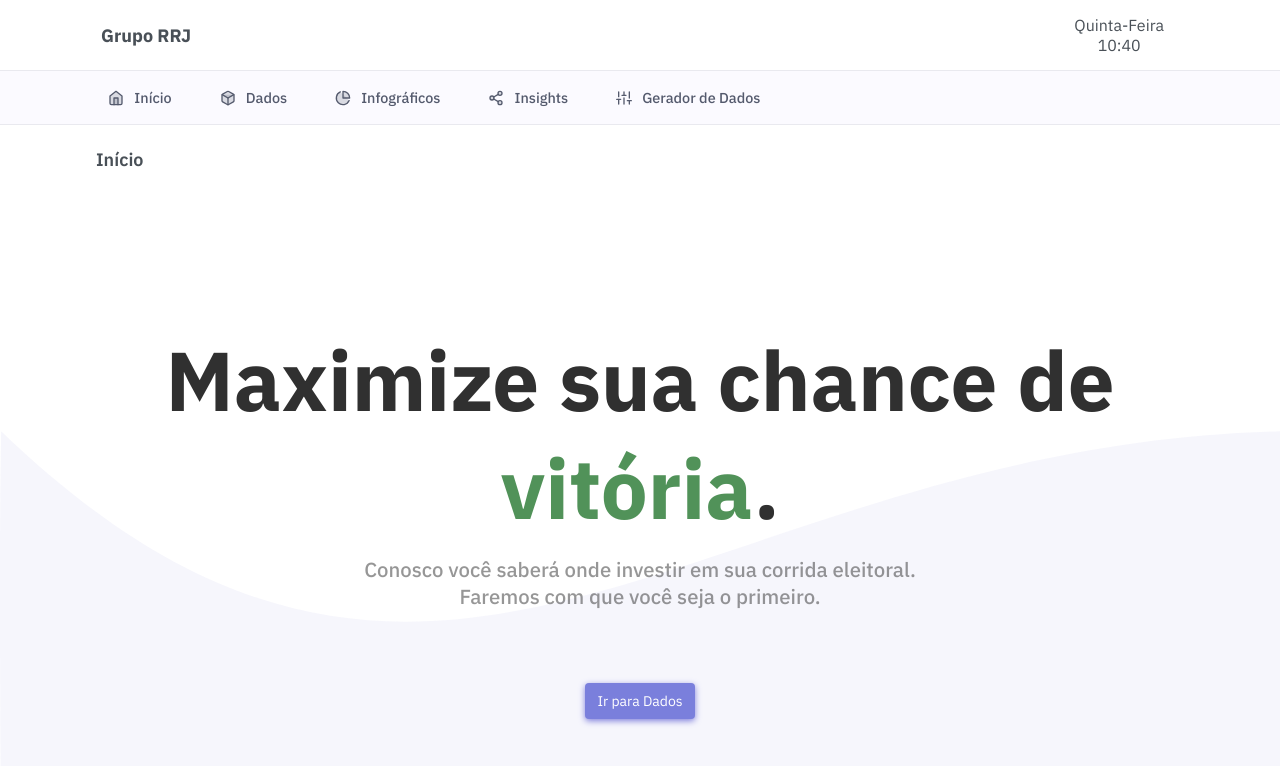
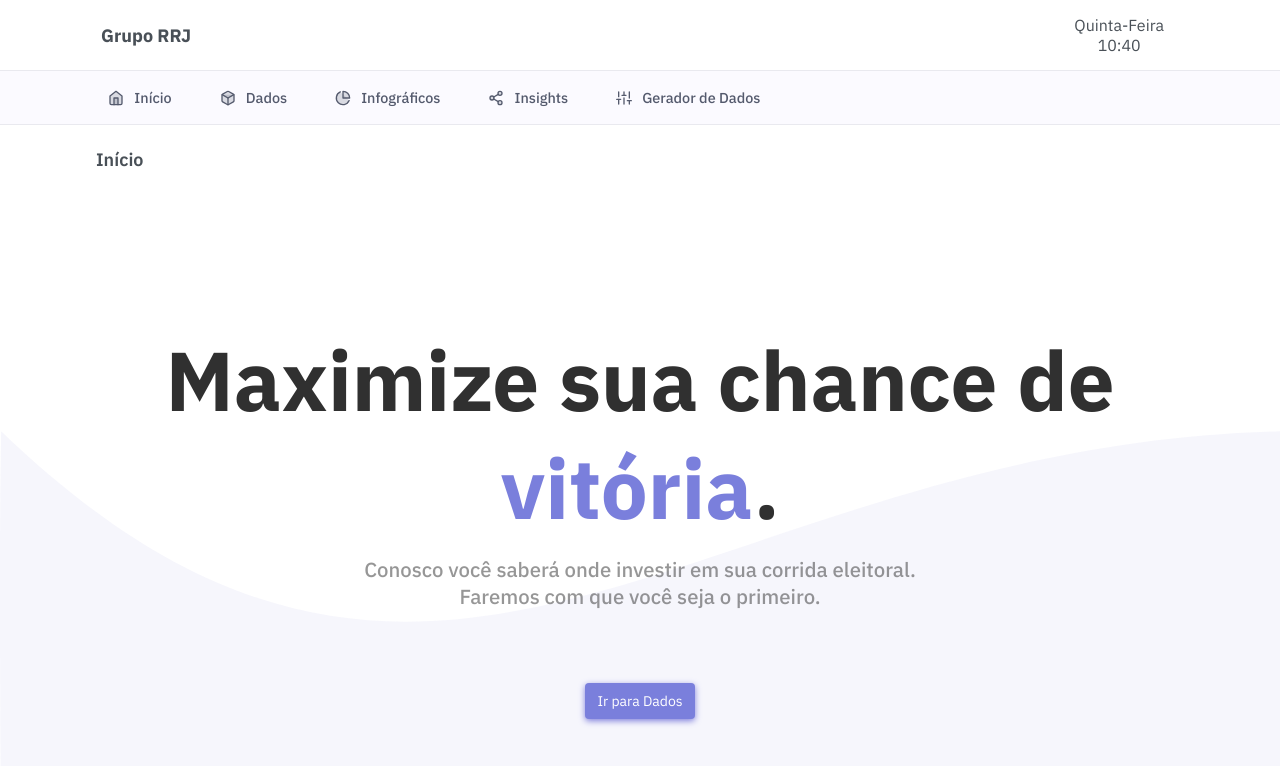
Before and after one commit to barrosoman/election-prime, a Vue app: page / in a window 1280 px wide. Shown: the top 766 px of the page. Built offline with nearby package versions, Linux system fonts and the light colour scheme; what vue3-apexcharts would draw is missing.

Commit message:
Change the color of the span

```diff
--- a/src/pages/Home.vue
+++ b/src/pages/Home.vue
@@ -16,7 +16,7 @@
         />
       </svg>
       <h1>
-        Maximize sua chance de <span style="color: #519259">vitória</span>.
+        Maximize sua chance de <span style="color: #7a7fdc">vitória</span>.
       </h1>
       <h4>Conosco você saberá onde investir em sua corrida eleitoral.</h4>
       <h4>Faremos com que você seja o primeiro.</h4>
```
